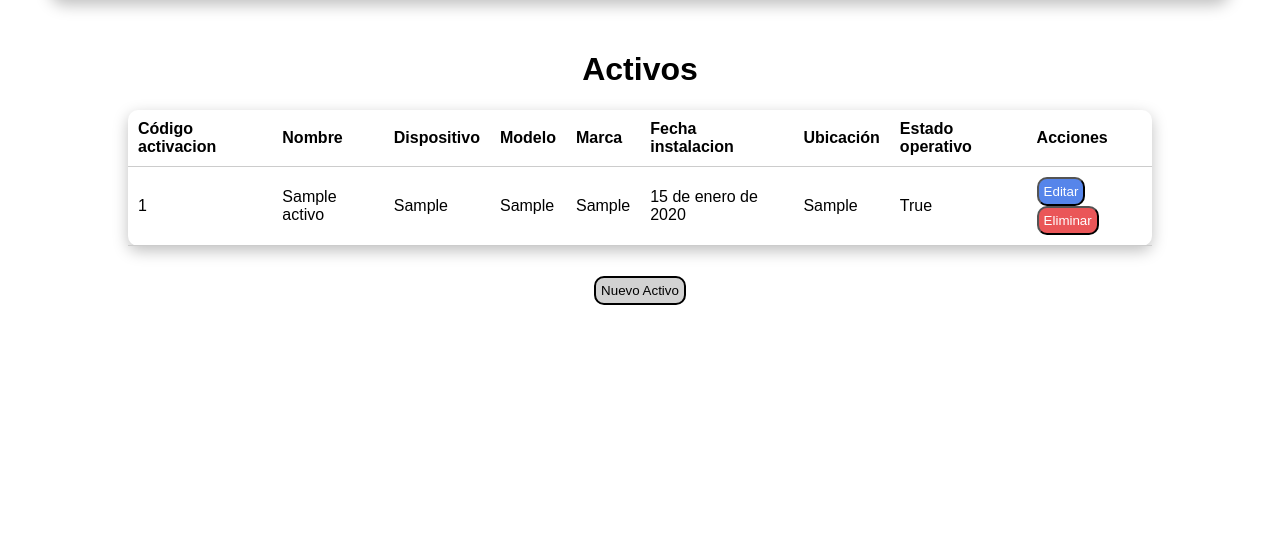
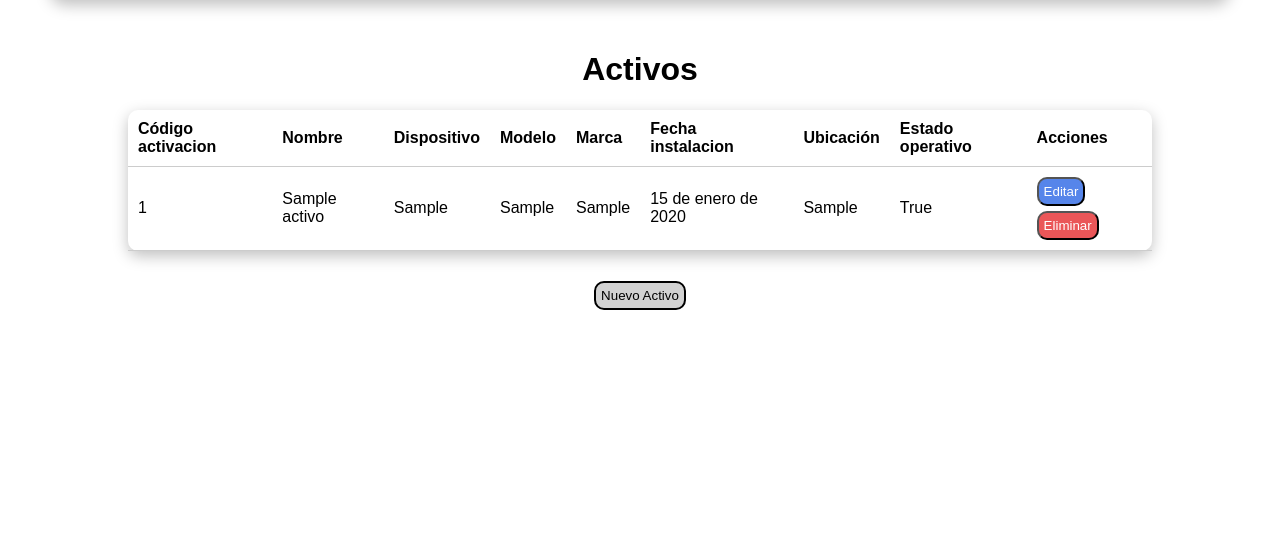
Before and after one commit to javieralbizu/Proyecto_N-8, a Django app: page /Activos/ in a window 1280 px wide. Shown: the part 110-660 px from the top of the page. Run offline with Django 5.2, Linux system fonts and the light colour scheme; tables that the repository leaves empty hold one stand-in row (values such as "Sample post").

Commit message:
Solucionado el error que junataba los botones al poner se uno encima del otro

```diff
--- a/static/css/style.css
+++ b/static/css/style.css
@@ -77,6 +77,7 @@ td {
 }
 
 .eliminar {
+    margin-top: 5px;
     padding: 5px;
     background-color: rgba(224, 3, 7, 0.671);
     border-radius: 10px;
@@ -180,6 +181,7 @@ form button:hover {
     display: flex;
     flex-direction: row;
     justify-content: space-between;
+    margin-bottom: 20px;
 }
 
 .contenedor_boton button {
```
